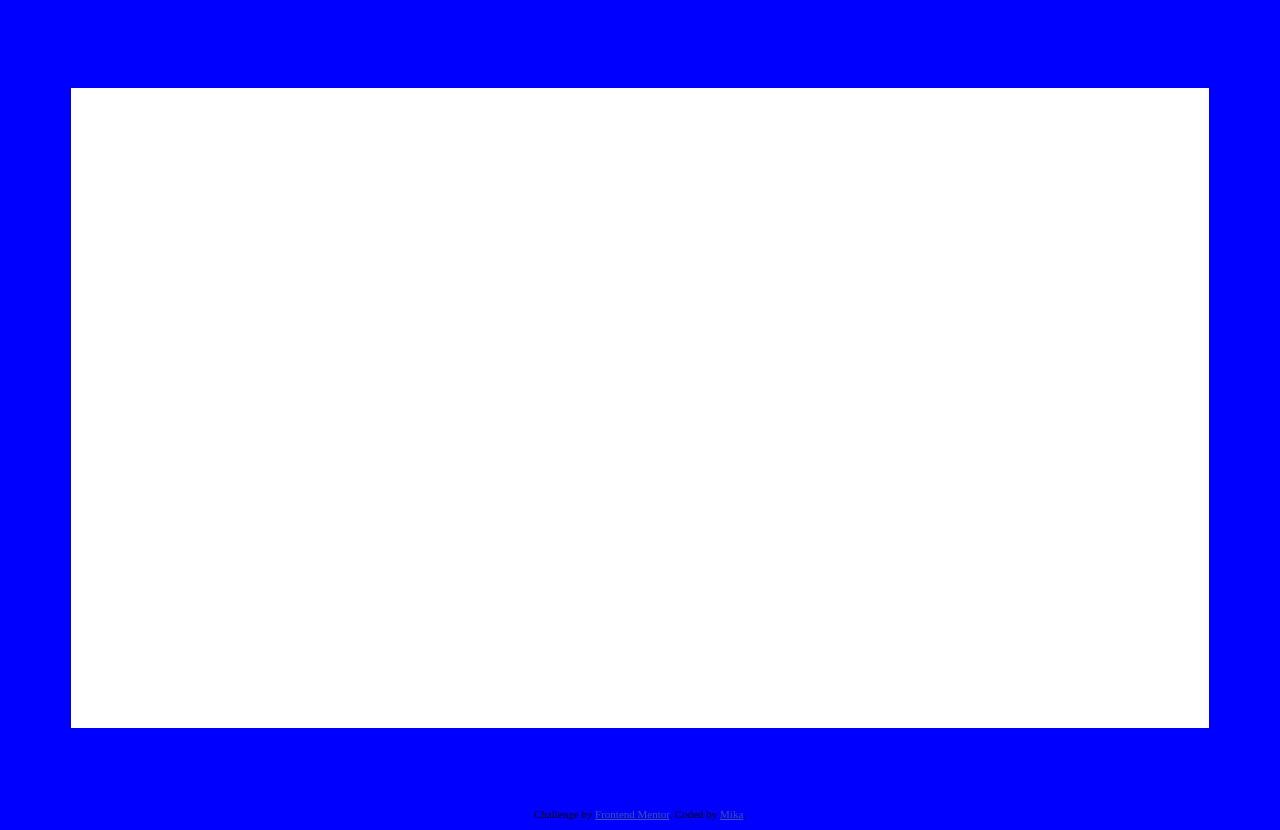
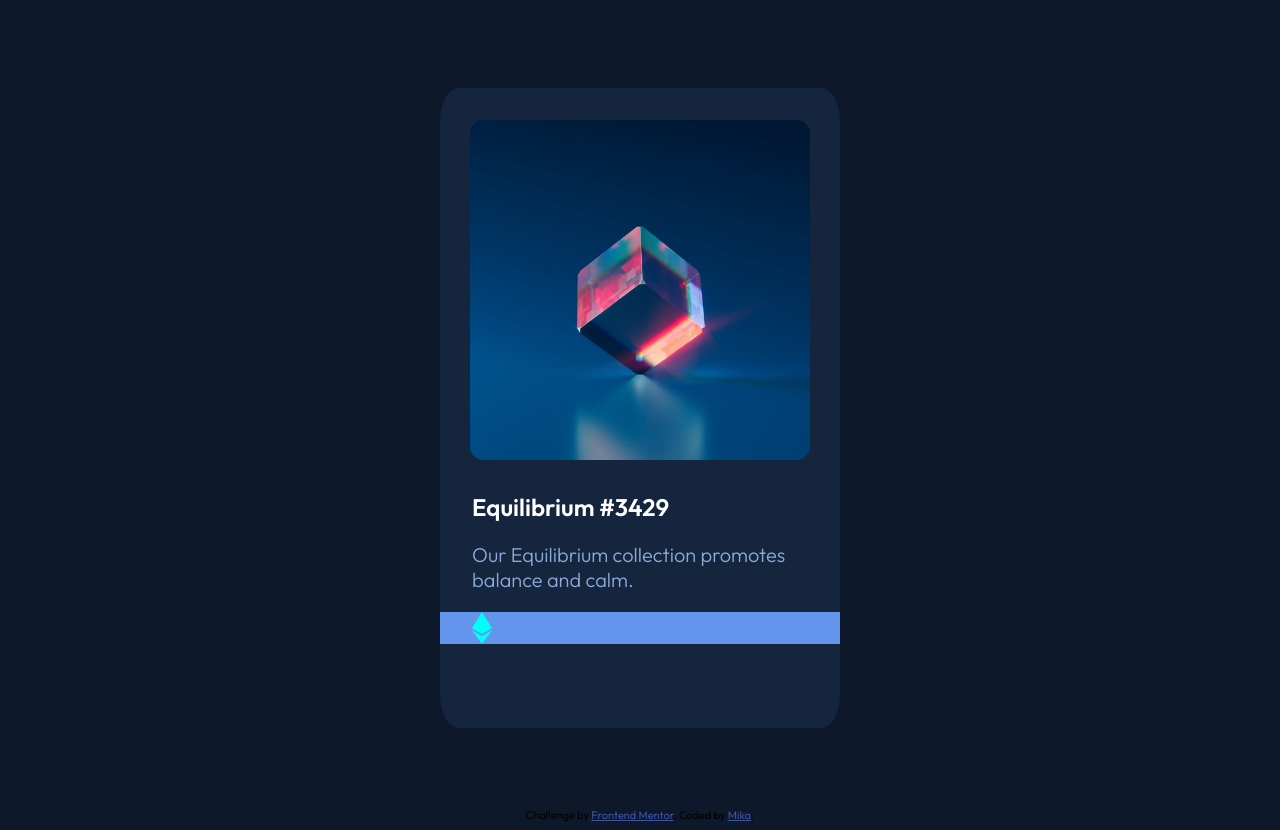
Before and after one commit to mika-marcondes/nft-card, a plain HTML site: page index.html in a window 1280 px wide. Drawn offline with Linux system fonts and the light colour scheme.

Commit message:
wip: added the proper colors and some text, working on the icons now 😎

```diff
--- a/index.html
+++ b/index.html
@@ -9,6 +9,8 @@
   <title>Frontend Mentor | NFT preview card component</title>
 
   <style>
+
+    @import url('https://fonts.googleapis.com/css2?family=Outfit:wght@300;400;600&display=swap');
 
     .attribution {
       font-size: 11px;
@@ -26,51 +28,77 @@
       align-items: center;
     }
 
+    .flex {
+      display: flex;
+      height: 4vh;
+      background-color: cornflowerblue;
+    }
+
     .card {
-      width: 90vw;
-      height: 80%;
-      background-color: white;
+      height: 80vh;
+      width: 50vh;
+      margin: 10px;
+      border-radius: 5%;
+      background-color: #14253d;
+
+    }
+
+    .img {
+      display: block;
+      margin: 8% auto;
+      width: 85%;
+      border-radius: 4%;
+    }
+
+    .txt1 {
+      font-size: 3vh;
+      font-weight: 600;
+      color: white;
+      margin-left: 8%;
+    }
+
+    .txt2 {
+      font-size: 2.5vh;
+      font-weight: 300;
+      margin-left: 8%;
+      color: hsl(215, 51%, 70%);
+    }
+
+    .icon {
+      margin-left: 8%;
     }
 
     body {
       background-color: #0d192b;
+      font-family: 'Outfit', sans-serif;
     }
 
+
     /*mobile*/
-    @media screen and (max-width: 375px){
-      body {
-        background-color: lightcoral;
-      }
+    @media screen and (max-width: 375px) {
 
-      .card {
-        width: 90%;
-      }
+      /*body {*/
+      /*  background-color: lightcoral;*/
+      /*}*/
 
     }
 
-    /*tablet*/
-    @media screen and (min-width: 375px) and (max-width: 768px){
-      body {
-        background-color: red;
-      }
+    /*!*tablet*!*/
+    /*@media screen and (max-width: 768px) {*/
+    /*  body {*/
+    /*    background-color: red;*/
+    /*  }*/
 
-      .card {
-        width: 90%;
-      }
+    /*}*/
 
-    }
+    /*!*desktop*!*/
+    /*@media screen and (max-width: 1440px){*/
+    /*  body {*/
+    /*    background-color: blue;*/
+    /*  }*/
 
-    /*desktop*/
-    @media screen and (min-width: 769px){
-      body {
-        background-color: blue;
-      }
 
-      .card {
-        width: 90%;
-      }
-
-    }
+    /*}*/
 
   </style>
 
@@ -78,7 +106,14 @@
 <body>
 
   <div class="flex-container">
-    <div class="card"></div>
+    <div class="card">
+      <img src="images/image-equilibrium.jpg" class="img" alt="Illustration of a box">
+      <h1 class="txt1">Equilibrium #3429</h1>
+      <p class="txt2">Our Equilibrium collection promotes balance and calm.</p>
+      <div class="flex">
+        <img src="images/icon-ethereum.svg" class="icon"/>
+      </div>
+    </div>
   </div>
 
   <div class="attribution">
```
